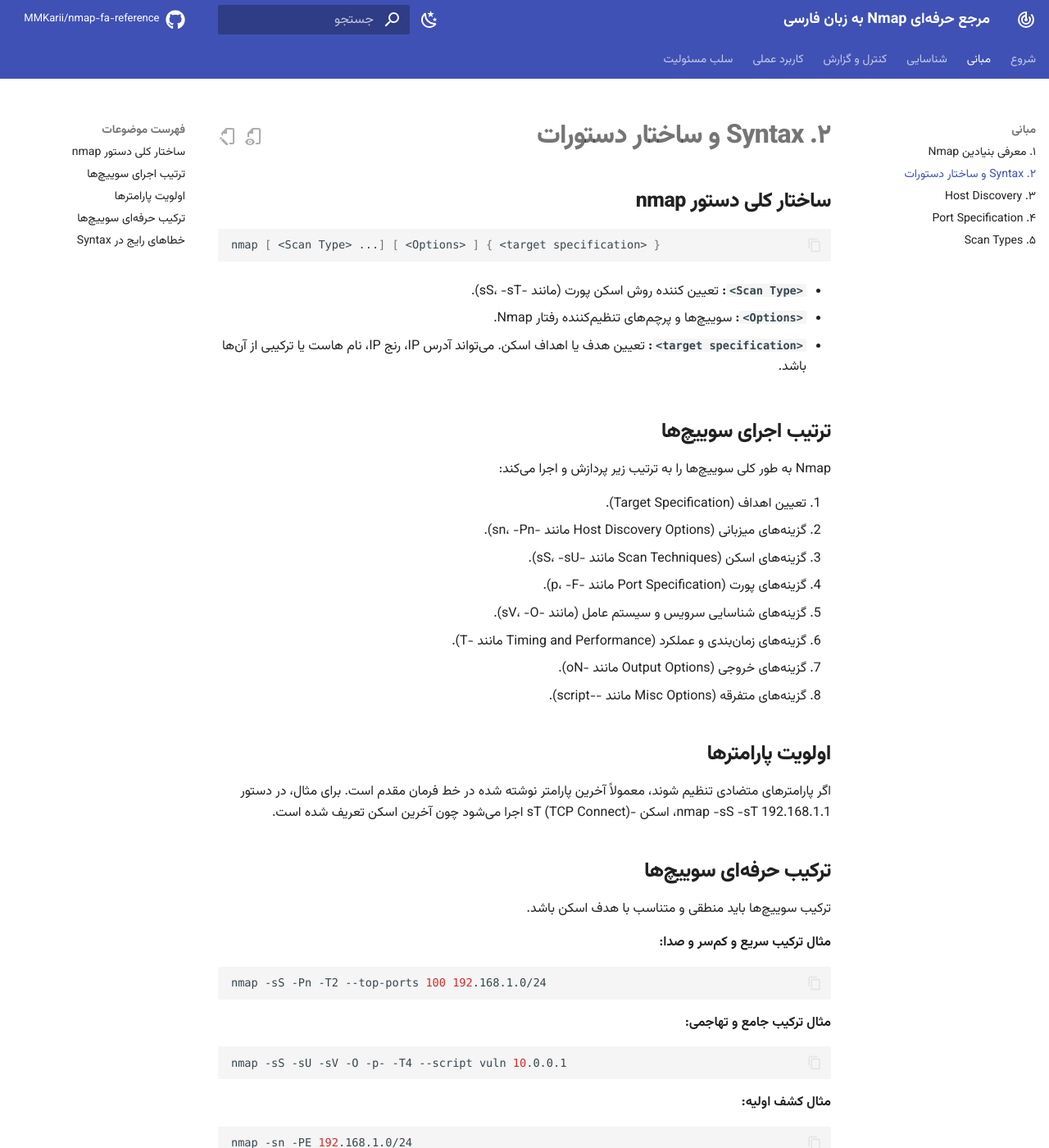
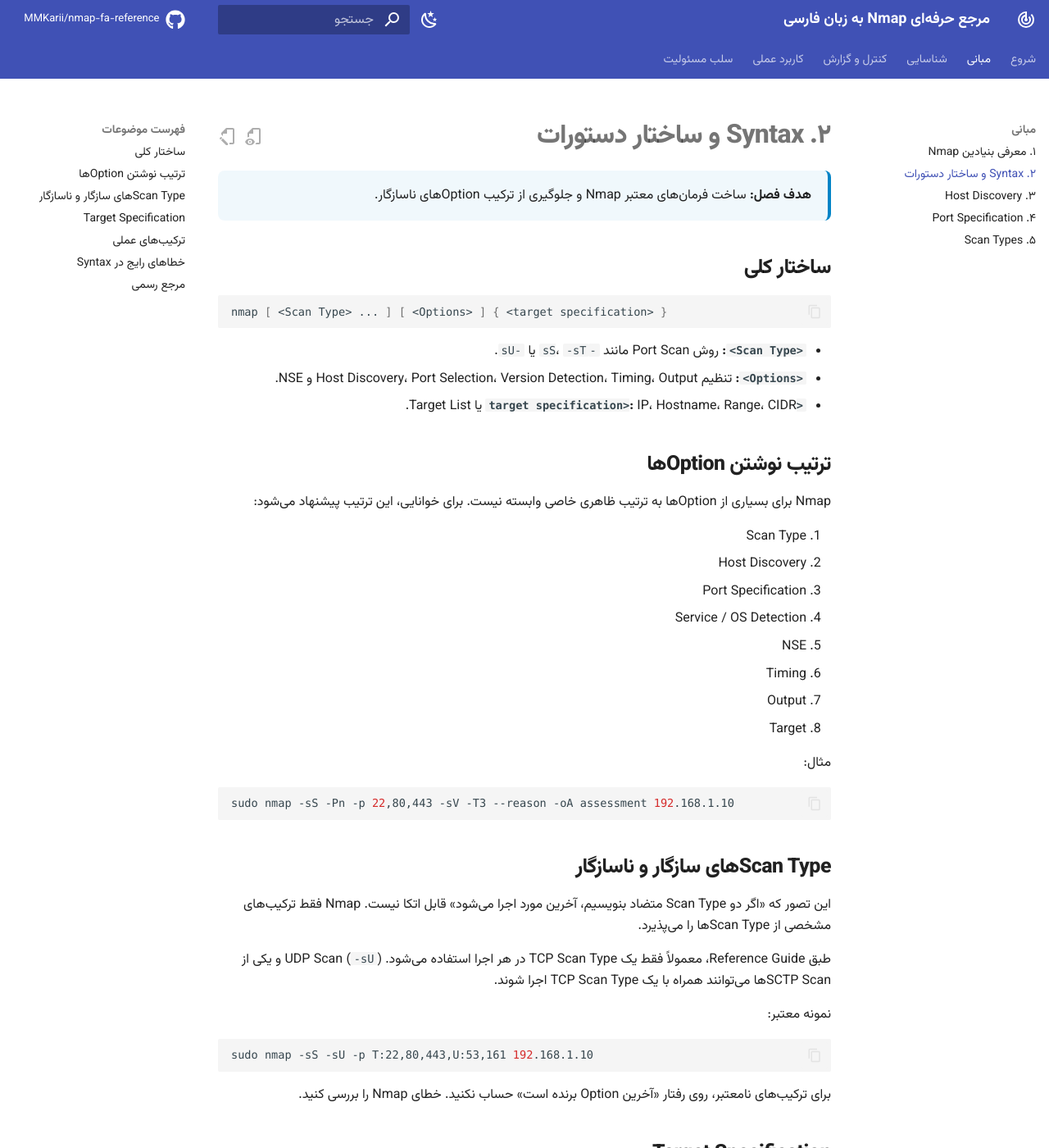
Before and after one commit to MMKarii/nmap-fa-reference, an MkDocs documentation site: the page built from docs/02-syntax.md, in a window 1280 px wide and 1400 px high. Shown: the whole window at 82% size. Built offline with MkDocs 1.6.1 and Material for MkDocs 9.7.7, drawn with Linux system fonts in a browser that asks for light colours; comment, search, counter and statistics services are not loaded; some of the changed text lies outside the part shown.

Commit message:
Correct Nmap syntax and scan type guidance

````diff
--- a/docs/02-syntax.md
+++ b/docs/02-syntax.md
@@ -1,64 +1,108 @@
 # ۲. Syntax و ساختار دستورات
 
-## ساختار کلی دستور nmap
+<div class="chapter-meta">
+<strong>هدف فصل:</strong> ساخت فرمان‌های معتبر Nmap و جلوگیری از ترکیب Optionهای ناسازگار.
+</div>
+
+## ساختار کلی
 
 ```bash
-nmap [ <Scan Type> ...] [ <Options> ] { <target specification> }
+nmap [ <Scan Type> ... ] [ <Options> ] { <target specification> }
 ```
 
-- **`<Scan Type>`:** تعیین کننده روش اسکن پورت (مانند -sS، -sT).
+- **`<Scan Type>`:** روش Port Scan مانند `-sS`، `-sT` یا `-sU`.
+- **`<Options>`:** تنظیم Host Discovery، Port Selection، Version Detection، Timing، Output و NSE.
+- **`<target specification>`:** IP، Hostname، Range، CIDR یا Target List.
 
-- **`<Options>`:** سوییچ‌ها و پرچم‌های تنظیم‌کننده رفتار Nmap.
+## ترتیب نوشتن Optionها
 
-- **`<target specification>`:** تعیین هدف یا اهداف اسکن. می‌تواند آدرس IP، رنج IP، نام هاست یا ترکیبی از آن‌ها باشد.
+Nmap برای بسیاری از Optionها به ترتیب ظاهری خاصی وابسته نیست. برای خوانایی، این ترتیب پیشنهاد می‌شود:
 
-## ترتیب اجرای سوییچ‌ها
+1. Scan Type
+2. Host Discovery
+3. Port Specification
+4. Service / OS Detection
+5. NSE
+6. Timing
+7. Output
+8. Target
 
-Nmap به طور کلی سوییچ‌ها را به ترتیب زیر پردازش و اجرا می‌کند:
-
-۱. تعیین اهداف (Target Specification).
-۲. گزینه‌های میزبانی (Host Discovery Options مانند -sn، -Pn).
-۳. گزینه‌های اسکن (Scan Techniques مانند -sS، -sU).
-۴. گزینه‌های پورت (Port Specification مانند -p، -F).
-۵. گزینه‌های شناسایی سرویس و سیستم عامل (مانند -sV، -O).
-۶. گزینه‌های زمان‌بندی و عملکرد (Timing and Performance مانند -T).
-۷. گزینه‌های خروجی (Output Options مانند -oN).
-۸. گزینه‌های متفرقه (Misc Options مانند --script).
-
-## اولویت پارامترها
-
-اگر پارامترهای متضادی تنظیم شوند، معمولاً آخرین پارامتر نوشته شده در خط فرمان مقدم است. برای مثال، در دستور nmap -sS -sT 192.168.1.1، اسکن -sT (TCP Connect) اجرا می‌شود چون آخرین اسکن تعریف شده است.
-
-## ترکیب حرفه‌ای سوییچ‌ها
-
-ترکیب سوییچ‌ها باید منطقی و متناسب با هدف اسکن باشد.
-
-**مثال ترکیب سریع و کم‌سر و صدا:**
+مثال:
 
 ```bash
-nmap -sS -Pn -T2 --top-ports 100 192.168.1.0/24
+sudo nmap -sS -Pn -p 22,80,443 -sV -T3 --reason -oA assessment 192.168.1.10
 ```
 
-**مثال ترکیب جامع و تهاجمی:**
+## Scan Typeهای سازگار و ناسازگار
+
+این تصور که «اگر دو Scan Type متضاد بنویسیم، آخرین مورد اجرا می‌شود» قابل اتکا نیست. Nmap فقط ترکیب‌های مشخصی از Scan Typeها را می‌پذیرد.
+
+طبق Reference Guide، معمولاً فقط یک TCP Scan Type در هر اجرا استفاده می‌شود. UDP Scan (`-sU`) و یکی از SCTP Scanها می‌توانند همراه با یک TCP Scan Type اجرا شوند.
+
+نمونه معتبر:
 
 ```bash
-nmap -sS -sU -sV -O -p- -T4 --script vuln 10.0.0.1
+sudo nmap -sS -sU -p T:22,80,443,U:53,161 192.168.1.10
 ```
 
-**مثال کشف اولیه:**
+برای ترکیب‌های نامعتبر، روی رفتار «آخرین Option برنده است» حساب نکنید. خطای Nmap را بررسی کنید.
+
+## Target Specification
+
+نمونه‌های متداول:
 
 ```bash
-nmap -sn -PE 192.168.1.0/24
+nmap 192.168.1.10
+```
+
+```bash
+nmap 192.168.1.0/24
+```
+
+```bash
+nmap 192.168.1.10-50
+```
+
+```bash
+nmap example.com
+```
+
+```bash
+nmap -iL targets.txt
+```
+
+## ترکیب‌های عملی
+
+کشف Host بدون Port Scan:
+
+```bash
+nmap -sn 192.168.1.0/24
+```
+
+TCP SYN Scan روی Portهای رایج:
+
+```bash
+sudo nmap -sS --top-ports 100 192.168.1.10
+```
+
+Service Detection با Output ساختاریافته:
+
+```bash
+sudo nmap -sS -sV --top-ports 200 --reason 192.168.1.10 -oA service_assessment
 ```
 
 ## خطاهای رایج در Syntax
 
-- **عدم استفاده از دسترسی Root:** بسیاری از اسکن‌ها (مانند -sS، -sU) نیاز به دسترسی سطح بالا دارند.
+- **اجرای Raw Packet Scan بدون Privilege مناسب:** Scanهایی مثل `-sS` و `-sU` روی Unix معمولاً به دسترسی privileged نیاز دارند.
+- **ترکیب Optionهای بی‌معنی:** مثلاً `-sn` یعنی Port Scan انجام نشود، پس ترکیب آن با Port Specification برای Port Scan هدف معمولی ندارد.
+- **فراموش کردن Target:** Nmap باید Target یا `-iL` داشته باشد.
+- **استفاده اشتباه از Range:** `192.168.1.10-50` معتبر است، ولی Rangeهای مبهم یا ناقص ممکن است Target ناخواسته ایجاد کنند.
+- **فراموش کردن Argument:** Optionهایی مثل `-p`، `-oN` و `--script-args` به مقدار نیاز دارند.
 
-- **ترکیب متضاد:** ترکیب -sn (کشف میزبان بدون اسکن پورت) با -p (تعیین پورت) معمولاً منطقی نیست.
+!!! note "درباره -p80"
+    در عمل Nmap فرم‌هایی مثل `-p80` را هم می‌پذیرد. برای خوانایی در این مستند بیشتر از فرم `-p 80` استفاده می‌کنیم.
 
-- **فراموش کردن هدف:** مشخص نکردن آدرس هدف.
+## مرجع رسمی
 
-- **استفاده نادرست از رنج‌ها:** فرمت نادرست رنج IP (مثلاً 192.168.1.1-10 صحیح است).
-
-- **مشکل در قرارگیری پرچم‌ها:** برخی پرچم‌ها نیاز به آرگومان دارند (مانند -p 80 نه -p80 یا -p به تنهایی).
+- [Nmap Reference Guide](https://nmap.org/book/man.html)
+- [Port Scanning Techniques](https://nmap.org/book/man-port-scanning-techniques.html)
````
